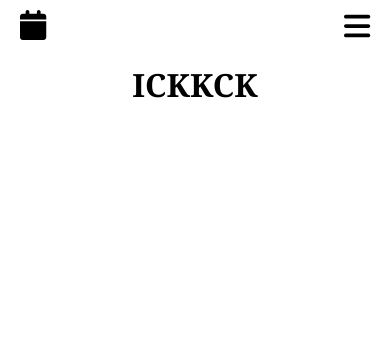
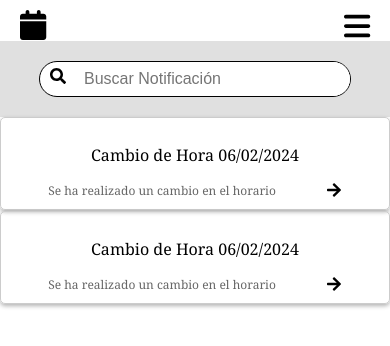
Before and after one commit to GabRodPul/SchoolTimetable, a React (Vite) app in the folder frontend/: page /NoticesPage in a window 390 px wide. Shown: the top 346 px of the page. Built offline with nearby package versions, Linux system fonts and the light colour scheme.

Commit message:
NotificationsMovil

```diff
--- a/frontend/package.json
+++ b/frontend/package.json
@@ -16,6 +16,7 @@
     "dotenv": "^16.4.5",
     "react": "^18.3.1",
     "react-dom": "^18.3.1",
+    "react-icons": "^5.3.0",
     "react-router": "^6.28.0",
     "react-router-dom": "^6.28.0"
   },
--- /dev/null
+++ b/frontend/src/assets/componets/DayHour/DayHour.tsx
@@ -0,0 +1,22 @@
+import React from 'react';
+import './DayHourStyles.css';
+
+//Interface defined
+interface DayHourProps {
+    code: string;
+    teacher: string;
+    classroom: string;
+}
+
+//Used interface
+const DayHour: React.FC<DayHourProps> = ({ code, teacher, classroom }) => {
+    return (
+            <div className="dayHourContainer">
+                <h2 className="dayHour__code">{code}</h2>
+                <p className="dayHour__teacher">{teacher}</p>
+                <p className="dayHour__classroom">{classroom}</p>
+            </div>
+    );
+};
+
+export default DayHour;
--- /dev/null
+++ b/frontend/src/assets/componets/DayHour/DayHourStyles.css
@@ -0,0 +1,23 @@
+.dayHourContainer {
+    background-color: #29b6f6;
+    color: #ffffff;
+    text-align: center;
+    border-radius: 8px;
+    box-shadow: 0px 4px 6px rgba(0, 0, 0, .3);
+    width: 80%;
+  }
+
+  .dayHour__code {
+    font-size: 1.2em;
+    margin: 0;
+  }
+
+  .dayHour__teacher,
+  .dayHour__classroom {
+    font-size: 10pt;
+    margin: 0;
+  }
+
+  .mainContainer{
+    gap: 10px;
+  }
--- a/frontend/src/assets/componets/LoginComponents/LoginForm/LoginPageForm.tsx
+++ b/frontend/src/assets/componets/LoginComponents/LoginForm/LoginPageForm.tsx
@@ -25,7 +25,7 @@ function LoginPageForm() {
       </button>
 
 
-      <div className="divider">------------- o Inicia sesión con su usuario -------------</div>
+      <div className="divider">---------- o Inicia sesión con su usuario ----------</div>
       <form onSubmit={handleLogin}>
         <label className="LoginInputText">
           <p>Usuario</p>
--- /dev/null
+++ b/frontend/src/assets/componets/NoticeCard/NoticeCard.tsx
@@ -0,0 +1,51 @@
+import React, { useState } from 'react';
+import { FaArrowRight, FaArrowDown } from "react-icons/fa";
+import NoticeDay from '../NoticeDayEjm/NoticeDay';
+import './NoticeCardStyles.css';
+
+const NoticeCard = () => {
+
+  const [isMenuOpen, setIsMenuOpen] = useState(false);
+
+  const toggleMenu = () => {
+    setIsMenuOpen(!isMenuOpen);
+  };
+
+  // function changeArrow() {
+  //   if (isMenuOpen) {
+  //     <FaArrowDown className='changeContainer__arrow' onClick={toggleMenu} />
+  //   }
+  //   <FaArrowRight className='changeContainer__arrow' onClick={toggleMenu} />;
+  // }
+
+  return (
+    <>
+      <div className="noticeDayContent">
+
+        <div className="noticeInfo">
+          <p className="noticeInfo__title">Cambio de Hora 06/02/2024</p>
+          <div className="noticeInfo__Display">
+            <p className="noticeInfo__message">Se ha realizado un cambio en el horario</p>
+            <FaArrowRight className='noticeInfo__arrow' onClick={toggleMenu} />
+          </div>
+        </div>
+
+        <div className="noticeContent">
+          {isMenuOpen && (
+            <div className="noticeContent__container">
+              <div className="noticeTime">
+                <p className="noticeTime__title">Horario</p>
+              </div>
+              <div className="notices">
+                <NoticeDay />
+              </div>
+            </div>
+          )}
+        </div>
+
+      </div>
+    </>
+  );
+};
+
+export default NoticeCard;
--- /dev/null
+++ b/frontend/src/assets/componets/NoticeCard/NoticeCardStyles.css
@@ -0,0 +1,36 @@
+
+.noticeInfo__Display {
+  display: flex;
+  justify-content: center;
+  gap: 50px;
+
+}
+
+.noticeInfo {
+  border: 1px solid #ccc;
+  padding: 10px;
+  border-radius: 5px;
+  box-shadow: 0px 2px 4px rgba(0, 0, 0, .3);
+}
+
+.noticeTime {
+  padding: 10px;
+  border-radius: 5px;
+  box-shadow: 2px 2px 4px rgba(0, 0, 0, .3);
+}
+
+.noticeInfo__message {
+  font-size: 12px;
+  color: #666;
+  margin: 0;
+}
+
+.noticeInfor__arrow {
+  font-size: 14px;
+  color: #333;
+  margin-left: 15px;
+}
+
+.noticeContainer {
+  gap: 10px;
+}
--- /dev/null
+++ b/frontend/src/assets/componets/NoticeDayEjm/NoticeDay.css
@@ -0,0 +1,9 @@
+.dayHour__container{
+    margin-top: 15px;
+    display: flex;
+    gap: 10px;
+    align-items: center;
+    flex-direction: column;
+    width: 100%;
+    margin-bottom: 15px;
+}
--- /dev/null
+++ b/frontend/src/assets/componets/NoticeDayEjm/NoticeDay.tsx
@@ -0,0 +1,21 @@
+import React from 'react';
+import './NoticeDay.css'
+import DayHour from '../DayHour/DayHour'
+
+const NoticeDay = () => {
+    const dayExample = [
+        { code: 'DSW', teacher: 'TibCru', classroom: 'AulaT2' },
+        { code: 'DSW', teacher: 'TibCru', classroom: 'AulaT2' },
+        { code: 'EMR', teacher: 'Ester', classroom: 'AulaT2' },
+    ];
+
+    return (
+            <div className='dayHour__container'>
+                {dayExample.map((dayExp, index) => (
+                    <DayHour key={index} code={dayExp.code} teacher={dayExp.teacher} classroom={dayExp.classroom} />
+                ))}
+            </div>
+    );
+};
+
+export default NoticeDay;
--- a/frontend/src/assets/page/NoticesPage/NoticesPage.tsx
+++ b/frontend/src/assets/page/NoticesPage/NoticesPage.tsx
@@ -1,10 +1,25 @@
 // import React from 'react';
+import { FaSearch } from "react-icons/fa";
 import './NoticesPageStyles.css'
+import NoticeCard from '../../componets/NoticeCard/NoticeCard'
+
 
 function NoticesPage() {
     return (
-        <div>
-            <h1>ICKKCK</h1>
+        <div className='noticesContent'>
+
+            <div className='searchContainer'>
+                <label className="searchBar">
+                    <div className='searchIcon'>
+                    <FaSearch />
+                    </div>
+                    <input type="text" className="inputNotice"  placeholder='Buscar Notificación'/>
+                </label>
+            </div>
+            <div className="notificationContainer">
+                <NoticeCard />
+                <NoticeCard />
+            </div>
         </div>
     );
 }
--- a/frontend/src/assets/page/NoticesPage/NoticesPageStyles.css
+++ b/frontend/src/assets/page/NoticesPage/NoticesPageStyles.css
@@ -0,0 +1,48 @@
+@media (max-width: 768px) {
+
+    .searchContainer {
+        width: 100%;
+        display: flex;
+        justify-content: center;
+        align-items: center;
+        background-color: #e0e0e0;
+
+        .searchBar {
+            margin: 20px 0;
+            background-color: #ffff;
+            width: 80%;
+            display: flex;
+            justify-content: start;
+            align-items: baseline;
+            border: 1px solid #000000;
+            box-sizing: border-box;
+            border-radius: 50px;
+            overflow: hidden;
+
+            .searchIcon {
+                margin: 0 10px;
+                height: 100%;
+            }
+
+            .inputNotice {
+                outline: none;
+                width: 100%;
+                font-size: 12px;
+                color: #000000;
+                border: none;
+                font-size: 12pt;
+            }
+        }
+    }
+
+    .notificationContainer{
+        width: 100%;
+        display: flex;
+        flex-direction: column;
+        gap: 1px;
+    }
+
+
+
+
+}
```
Also changed, not shown: 1 other file (tests, documents, lock files or other folders).
